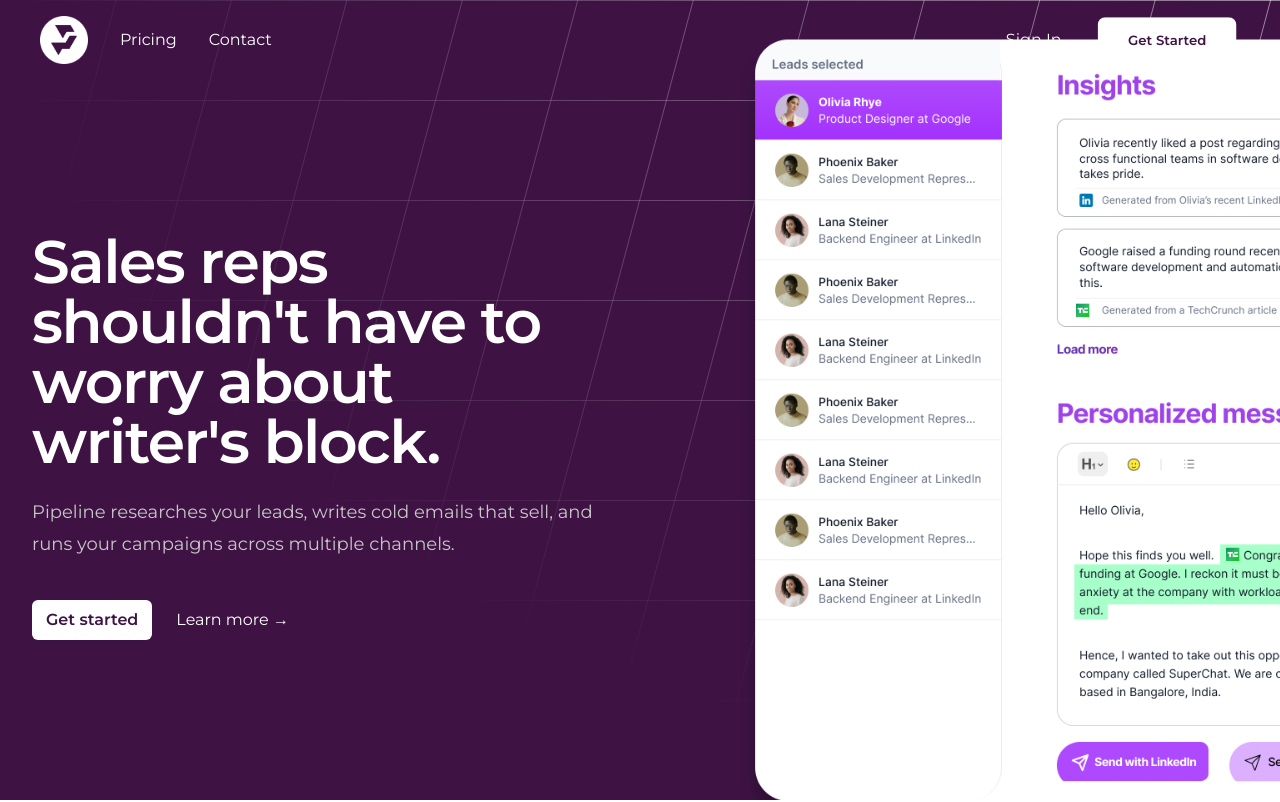
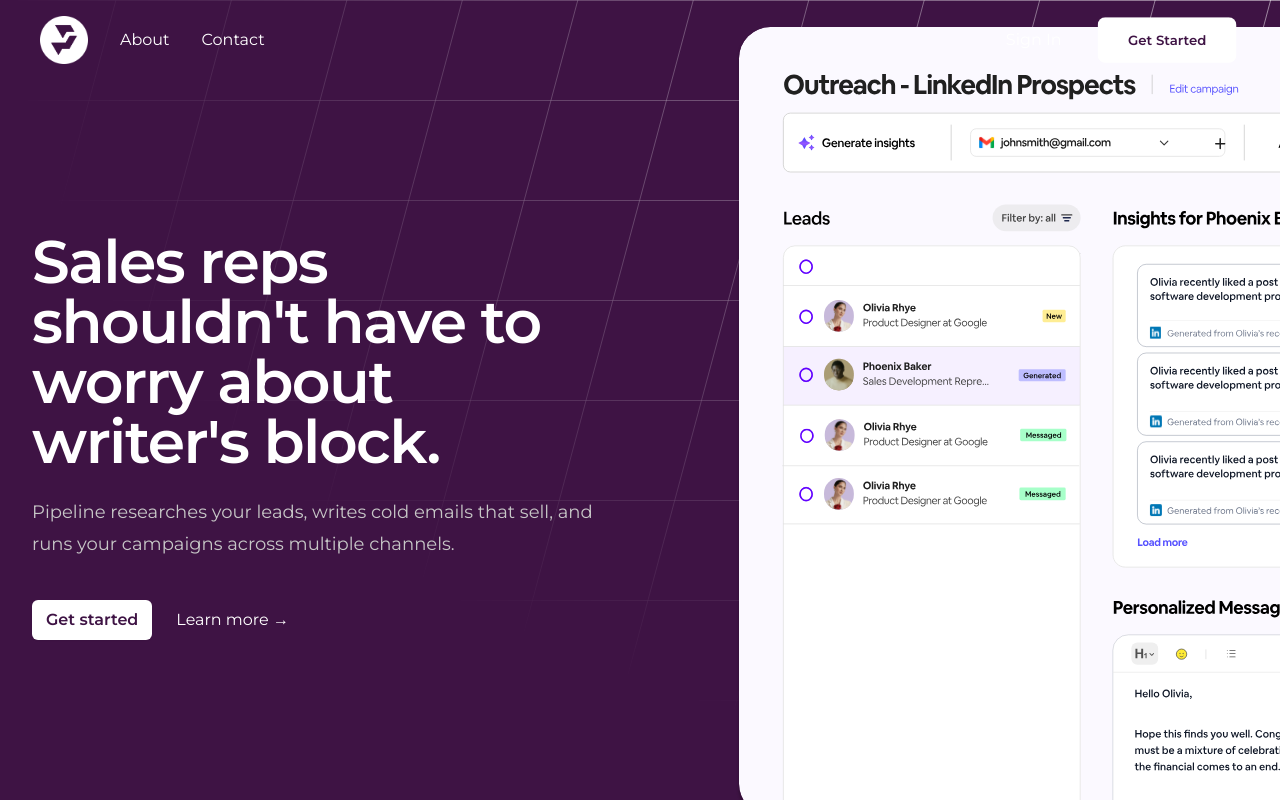
Before and after one commit to aftrmath1/landing-page, a Next.js app: page / in a window 1280 px wide. Shown: the top 802 px of the page. Built offline with nearby package versions, Linux system fonts and the light colour scheme.

Commit message:
url changes and app screenshot

```diff
--- a/components/Footer.jsx
+++ b/components/Footer.jsx
@@ -2,7 +2,7 @@
 const navigation = {
   main: [
     { name: 'About', href: '/about' },
-    { name: 'Pricing', href: '/pricing' },
+    // { name: 'Pricing', href: '/pricing' },
     { name: 'Terms', href: '/terms-and-conditions' },
     { name: 'Privacy', href: '/privacy-policy' },
     { name: 'LinkedIn', href: 'https://www.linkedin.com/company/pipeline-ai-company/about/' },
@@ -81,7 +81,7 @@
         <nav className="-mx-5 -my-2 flex flex-wrap justify-center" aria-label="Footer">
           {navigation.main.map((item) => (
             <div key={item.name} className="px-5 py-2">
-              <a href={item.href} className="text-base text-gray-500 hover:text-gray-900 text-sm">
+              <a href={item.href} target="_blank" rel="noreferrer" className="text-base text-gray-500 hover:text-gray-900 text-sm">
                 {item.name}
               </a>
             </div>
--- a/components/Header.jsx
+++ b/components/Header.jsx
@@ -40,9 +40,13 @@
 ];
 
 const links = [
+  // {
+  //   name: "Pricing",
+  //   href: "/pricing",
+  // },
   {
-    name: "Pricing",
-    href: "/pricing",
+    name: "About",
+    href: "/about",
   },
   {
     name: "Contact",
@@ -76,17 +80,17 @@
         </div>
         <div className="flex-none space-x-8 md:block hidden">
           <Link
-            href="https://app.buildpipeline.ai"
+            href="https://buildpipeline.netlify.app/"
             className="text-white"
           >
             Sign In
           </Link>
-          <Link
+          <a
             className="btn bg-white text-primary hover:bg-gray-200 border-none px-8 capitalize"
-            href="/pricing"
+            href="https://6rhfm8w2z0h.typeform.com/to/EkwMXxpe"
           >
             Get Started
-          </Link>
+          </a>
         </div>
         <label className="swap swap-rotate p-1 rounded-xl hover:bg-gray-100 transition hover:scale-105 text-gray-500 md:hidden inline-grid flex-none">
           <input
@@ -115,13 +119,13 @@
           ))}
           <span className="text-gray-400 text-center">
             Existing customer?{" "}
-            <Link href="https://app.buildpipeline.ai" className="text-white">
+            <Link href="https://buildpipeline.netlify.app/" className="text-white">
               Sign In
             </Link>
           </span>
-          <Link href="/pricing" className="btn btn-primary text-white mt-auto">
+          <a href="https://6rhfm8w2z0h.typeform.com/to/EkwMXxpe" className="btn btn-primary text-white mt-auto">
             Get Started
-          </Link>
+          </a>
         </ul>
       )}
     </>
--- a/components/Home/Hero.jsx
+++ b/components/Home/Hero.jsx
@@ -81,12 +81,12 @@
           </div>
 
           <div className="mt-10 flex justify-center md:justify-normal items-center gap-x-6">
-            <Link
-              href="/pricing"
+            <a
+              href="https://6rhfm8w2z0h.typeform.com/to/EkwMXxpe"
               className="rounded-md bg-white hover:opacity-80 px-3.5 py-1.5 text-base font-semibold leading-7 text-primary shadow-sm duration-200 focus-visible:outline focus-visible:outline-2 focus-visible:outline-offset-2 focus-visible:outline-indigo-400"
             >
               Get started
-            </Link>
+            </a>
 
             <Link
               to="features"
@@ -101,18 +101,18 @@
         <div className="hidden sm:block mx-auto pt-12 flex max-w-2xl sm:mt-24 lg:ml-10 lg:mt-0 lg:mr-0 lg:max-w-none lg:flex-none xl:ml-32">
           <div className="max-w-3xl flex-none sm:max-w-5xl lg:max-w-none">
             <img
-              src="/insights.png"
+              src="/insights.svg"
               alt="App screenshot"
-              width={2032}
-              height={1042}
-              className="w-[55rem] rounded-md"
+              width={2232}
+              height={1242}
+              className="w-[62rem] rounded-md"
             />
           </div>
         </div>
 
         <div className="block sm:hidden my-24">
           <img
-            src="/insights.png"
+            src="/insights.svg"
             alt="App screenshot"
             width={2432}
             height={1442}
--- a/components/Home/Testimonials.jsx
+++ b/components/Home/Testimonials.jsx
@@ -18,7 +18,8 @@
                   <div className="inline-flex flex-shrink-0">
                     <img
                       className="h-12 w-12 rounded-full"
-                      src={testimonial.pfp}
+                      // src={testimonial.pfp}
+                      src="/logo2.png"
                       alt="Profile picture for $testimonial.name"
                     />
                   </div>
```
Also changed, not shown: public/insights.svg (added).
